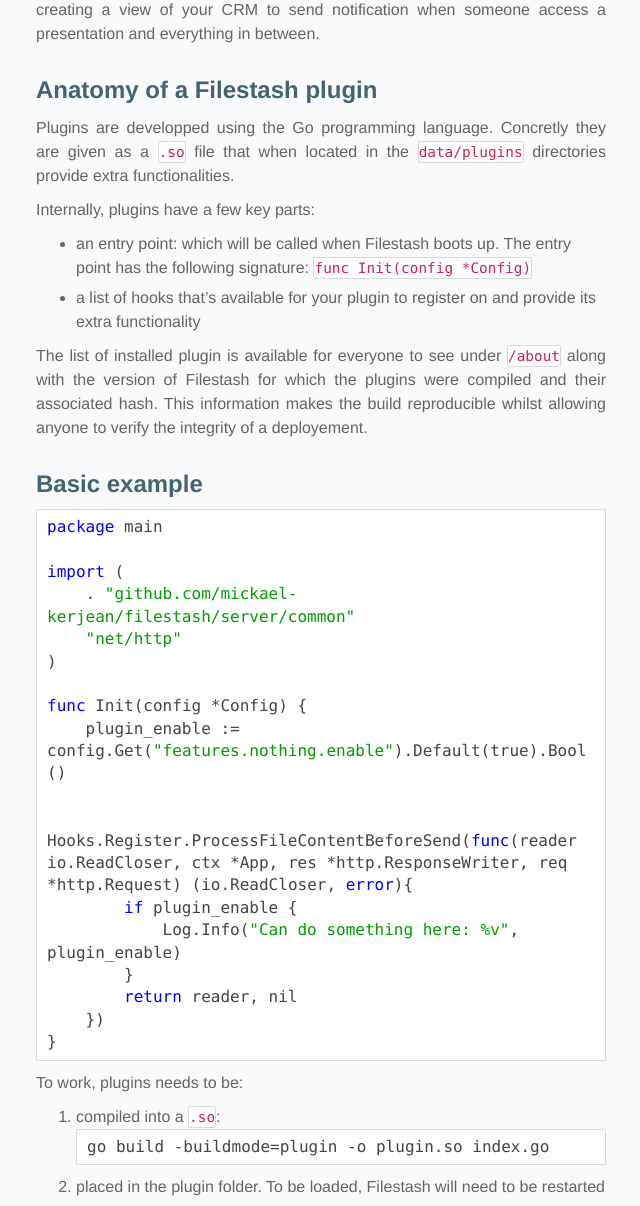
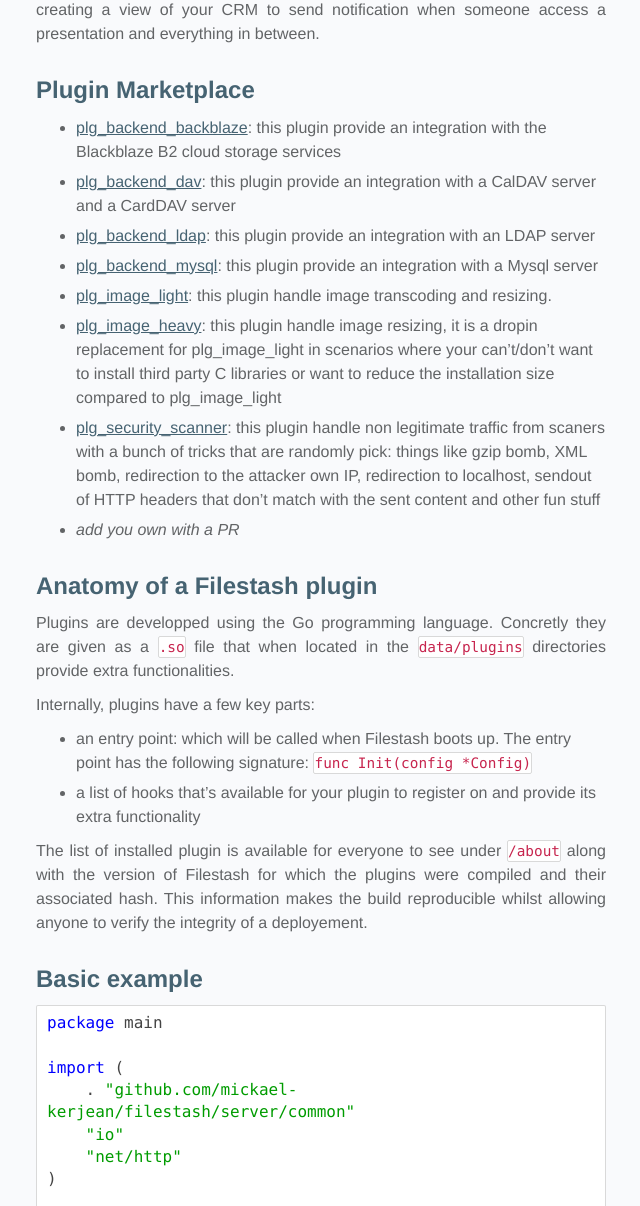
Before and after one commit to mickael-kerjean/filestash-website, a Jekyll site: the page built from _docs/plugin.md, in a window 1280 px wide and 1400 px high, cut to the strip 194-1400 px from the top of the window. Shown: the whole strip, without its empty margins (419-1059 px from the left). Built offline with Jekyll 4.4.1, drawn with Linux system fonts in a browser that asks for light colours; nearby versions of some CDN libraries; library files that are not in the unit come from our copies; comment, search, counter and statistics services are not loaded; some of the changed text lies outside the part shown.

Commit message:
update (content): plugin page

```diff
--- a/_docs/plugin.md
+++ b/_docs/plugin.md
@@ -5,6 +5,17 @@
 ---
 
 When you find yourself needing something that's not available by default, plugins helps you make things happen. The scope of plugin is large, from creating a view of your CRM to send notification when someone access a presentation and everything in between.
+
+## Plugin Marketplace
+- [plg_backend_backblaze](https://github.com/mickael-kerjean/filestash/tree/master/server/plugin/plg_backend_backblaze): this plugin provide an integration with the Blackblaze B2 cloud storage services
+- [plg_backend_dav](https://github.com/mickael-kerjean/filestash/tree/master/server/plugin/plg_backend_dav): this plugin provide an integration with a CalDAV server and a CardDAV server
+- [plg_backend_ldap](https://github.com/mickael-kerjean/filestash/tree/master/server/plugin/plg_backend_ldap): this plugin provide an integration with an LDAP server
+- [plg_backend_mysql](https://github.com/mickael-kerjean/filestash/tree/master/server/plugin/plg_backend_mysql): this plugin provide an integration with a Mysql server
+- [plg_image_light](https://github.com/mickael-kerjean/filestash/tree/master/server/plugin/plg_image_light): this plugin handle image transcoding and resizing.
+- [plg_image_heavy](https://github.com/mickael-kerjean/filestash/tree/master/server/plugin/plg_image_heavy): this plugin handle image resizing, it is a dropin replacement for plg_image_light in scenarios where your can't/don't want to install third party C libraries or want to reduce the installation size compared to plg_image_light
+- [plg_security_scanner](https://github.com/mickael-kerjean/filestash/tree/master/server/plugin/plg_security_scanner): this plugin handle non legitimate traffic from scaners with a bunch of tricks that are randomly pick: things like gzip bomb, XML bomb, redirection to the attacker own IP, redirection to localhost, sendout of HTTP headers that don't match with the sent content and other fun stuff
+- *add you own with a PR*
+
 
 ## Anatomy of a Filestash plugin
 
@@ -23,10 +34,11 @@
 
 import (
 	. "github.com/mickael-kerjean/filestash/server/common"
+	"io"
 	"net/http"
 )
 
-func Init(config *Config) {
+func Init(config *Configuration) {
     plugin_enable := config.Get("features.nothing.enable").Default(true).Bool()
 
     Hooks.Register.ProcessFileContentBeforeSend(func(reader io.ReadCloser, ctx *App, res *http.ResponseWriter, req *http.Request) (io.ReadCloser, error){
```
Also changed, not shown: other parts of _docs/plugin.md (+3 -6 lines).
